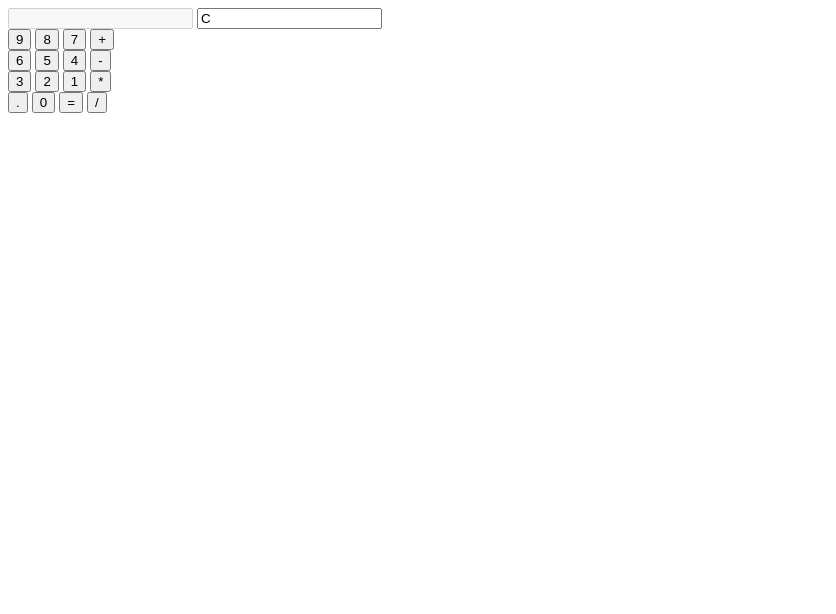
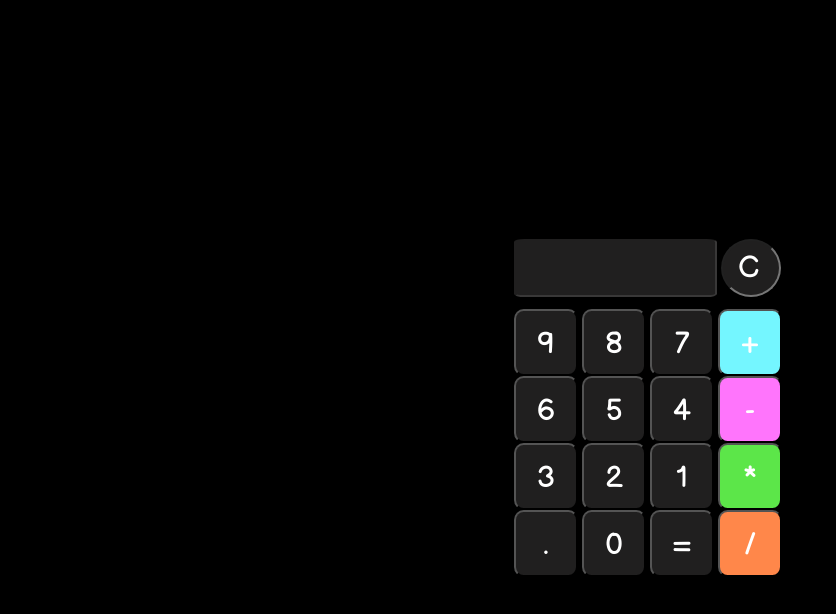
Before and after one commit to Junasc/Calculadora, a plain HTML site: page index.html in a window 1280 px wide. Shown: the whole page, without its empty margins (0-836 px from the left). Drawn offline with Linux system fonts and the light colour scheme.

Commit message:
:lipstick: estilização completa

```diff
--- a/index.html
+++ b/index.html
@@ -4,14 +4,14 @@
     <meta charset="UTF-8">
     <meta http-equiv="X-UA-Compatible" content="IE=edge">
     <meta name="viewport" content="width=device-width, initial-scale=1.0">
+    <link rel="stylesheet" href="style.css">
     <title>Calculadora</title>
 </head>
 <body>
-
     <div class="main">
         <form action="" name="Calculator">
             <input type="text" class="text maincolor" name="text1" disabled>
-            <input type="text" class="text maincolor" name="text12" value="C" onclick="location.reload()"> <br>
+            <input type="text" class="text1 maincolor" name="text12" value="C" onclick="location.reload()"> <br>
 
             <input type="button" class="num maincolor" name="button9" value="9" onclick="displaynum(button9.value)">
             <input type="button" class="num maincolor" name="button8" value="8" onclick="displaynum(button8.value)">
--- a/style.css
+++ b/style.css
@@ -0,0 +1,66 @@
+@import url('https://fonts.googleapis.com/css2?family=Balsamiq+Sans&display=swap');
+
+body {
+    width: 100%;
+    height: 100vh;
+    display: flex;
+    align-items: center;
+    justify-content: center;
+    background-color: black;
+}
+
+input {
+    color: #fff;
+    padding: 15px;
+    outline: none;
+    font-size: 30px;
+    font-family: 'Balsamiq Sans', cursive;
+    border-radius: 15%;
+}
+
+.num {
+    width: 64px;
+    height: 67px;
+}
+
+.text {
+    width: 169px;
+    height: 24px;
+    border-radius: 5%;
+    letter-spacing: 5px;
+    text-align: center;
+    margin-bottom: 12px;
+}
+
+.text1 {
+    width: 26px;
+    height: 24px;
+    border-radius: 50%;
+    letter-spacing: 5px;
+    text-align: center;
+    margin-bottom: 12px;
+    cursor:pointer;
+}
+
+.main {
+    display: inline-block;
+}
+
+.maincolor {
+    background-color: rgb(32, 31, 31);
+}
+
+.blue{
+    background-color: #74F6FF;
+}
+.pink {
+    background-color: #FF75FC;
+}
+
+.green{
+    background-color: #5CE649;
+}
+
+.orange {
+    background: #FF874A;
+}
```
